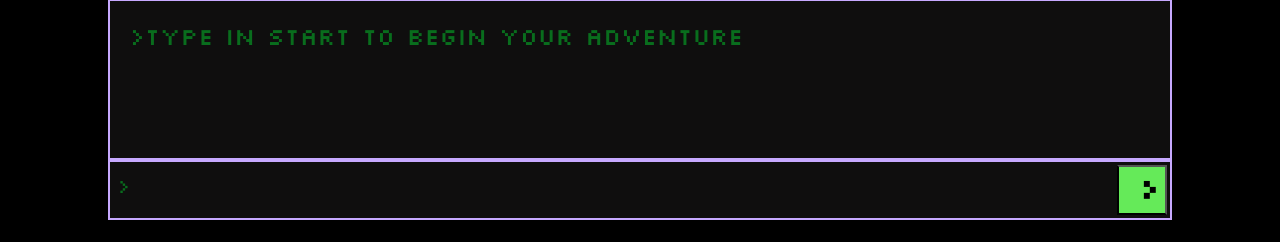
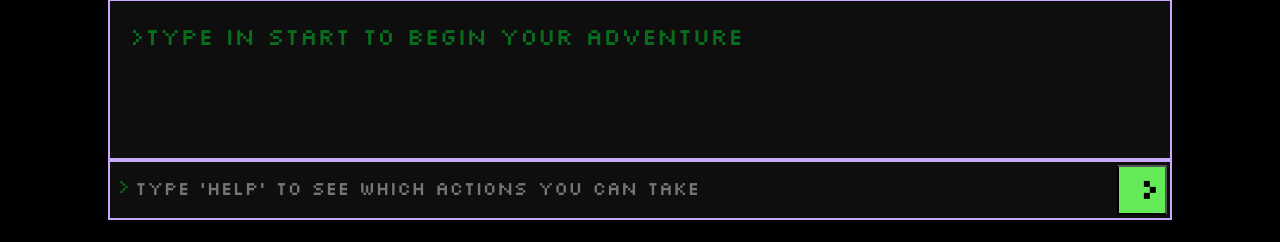
Before and after one commit to Firecracker123/Hackathon-Team-38, a Flask app: page / in a window 1280 px wide. Shown: the part 558-800 px from the top of the page. Run offline with Flask 3, Linux system fonts and the light colour scheme; some web fonts are replaced.

Commit message:
Added placeholder text to input field

```diff
--- a/templates/mainpage.html
+++ b/templates/mainpage.html
@@ -16,7 +16,7 @@
                 <div id = "input_section">
                     <p class="greater_than">></p>
                     <form method="POST" action="{{ url_for('update') }}">
-                        <input id="input_field" name="Submit">
+                        <input id="input_field" name="Submit" placeholder="type 'help' to see which actions you can take">
                         <input type="submit" id="submit" name="Submit2" value="^" >
                     </form>
                 </div>
```
